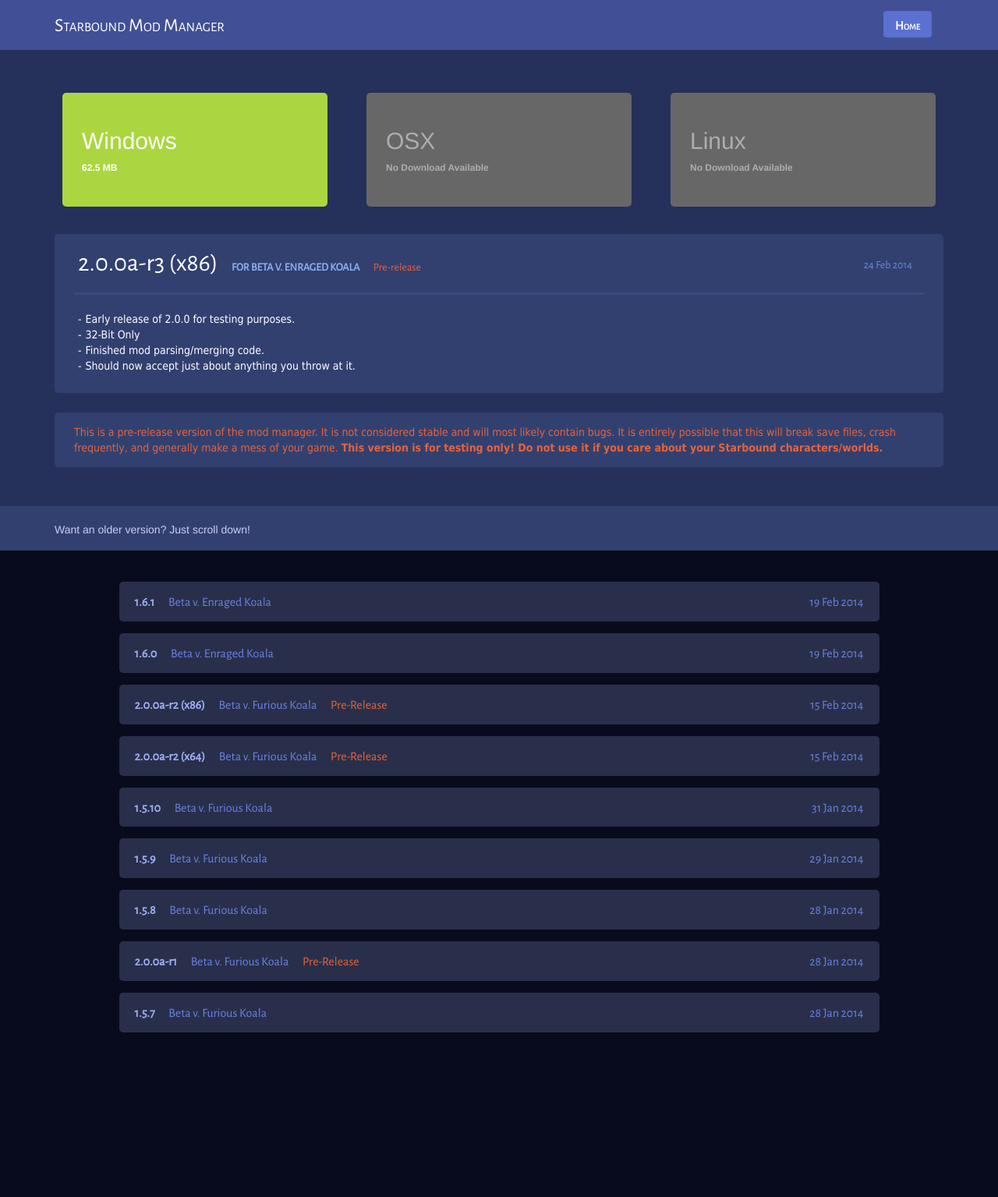
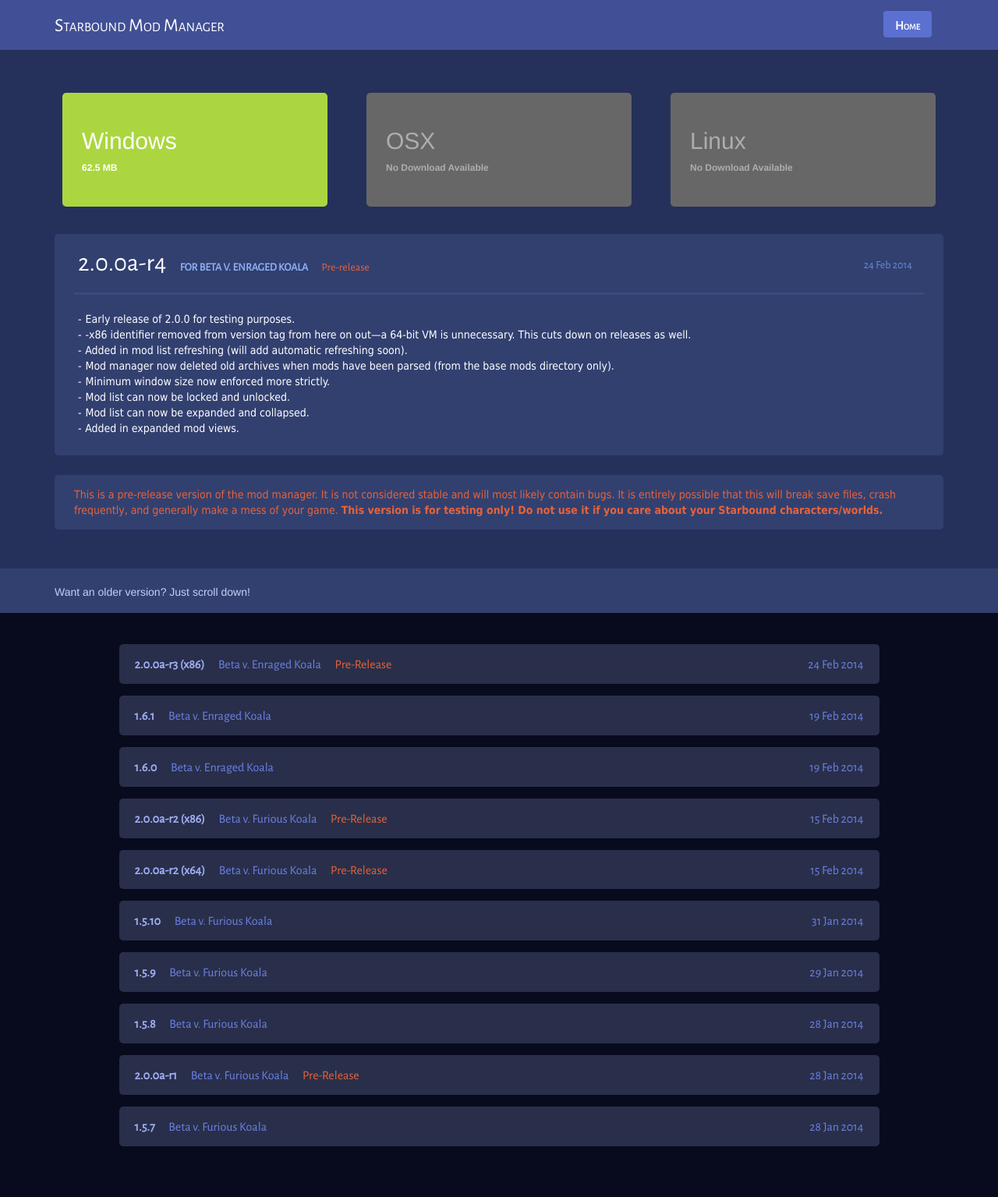
Before and after one commit to LunaTheArcticFox/Starbound-Mod-Manager, a Jekyll site: the page built from index.html, in a window 1280 px wide. Shown: the whole page at 78% size. Built offline with Jekyll 4.4.1, drawn with Linux system fonts in a browser that asks for light colours; Markdown is read by kramdown in place of the engine named in the settings; before the commit the page ends 1389 px from its top, so only the background shows below that.

Commit message:
Added new release, updated CSS to link to the release's page when the version number is clicked.

```diff
--- a/_includes/post-download-block.html
+++ b/_includes/post-download-block.html
@@ -56,7 +56,7 @@
 
     <div class="version-info">
       <span class="darkest pull-right">{{ post.date | date_to_string }}</span>
-	  <span class="lighter">{{ post.title }}</span>
+	  <span class="lighter" id="versionTitleLarge"><a href="{{ post.url }}">{{ post.title }}</a></span>
 	  <span class="darker">for {{ post.gameversion }}</span>
 	  {% if post.prerelease == true %}
 	  	<span class="prerelease-tag">Pre-release</span>
--- /dev/null
+++ b/_posts/2014-02-24-2.0.0a-r4.markdown
@@ -0,0 +1,23 @@
+---
+layout: post
+title:  "2.0.0a-r4"
+date:   2014-02-24 22:49:23
+prerelease: yes
+gameversion: Beta v. Enraged Koala
+windowslink: https://github.com/KrazyTheFox/Starbound-Mod-Manager/releases/download/v2.0.0-alpha.4/Starbound-Mod-Manager-2.0.0a-r4.zip
+windowssize: 62.5
+osxlink: none
+osxsize: 0.0
+linuxlink: none
+linuxsize: 0.0
+---
+<ul class="hyphen-list">
+	<li>Early release of 2.0.0 for testing purposes.</li>
+	<li>-x86 identifier removed from version tag from here on out—a 64-bit VM is unnecessary. This cuts down on releases as well.</li>
+	<li>Added in mod list refreshing (will add automatic refreshing soon).</li>
+	<li>Mod manager now deleted old archives when mods have been parsed (from the base mods directory only).</li>
+	<li>Minimum window size now enforced more strictly.</li>
+	<li>Mod list can now be locked and unlocked.</li>
+	<li>Mod list can now be expanded and collapsed.</li>
+	<li>Added in expanded mod views.</li>
+</ul>
--- a/css/main.css
+++ b/css/main.css
@@ -268,3 +268,12 @@
 .header li.active a:hover {
   background-color: #55a5e7;
 }
+
+#versionTitleLarge a, #versionTitleLarge a:link, #versionTitleLarge a:hover, #versionTitleLarge a:active {
+  color: #ffffff;
+  text-decoration: none;
+}
+
+#versionTitleLarge a:hover {
+  text-decoration: underline;
+}
```
